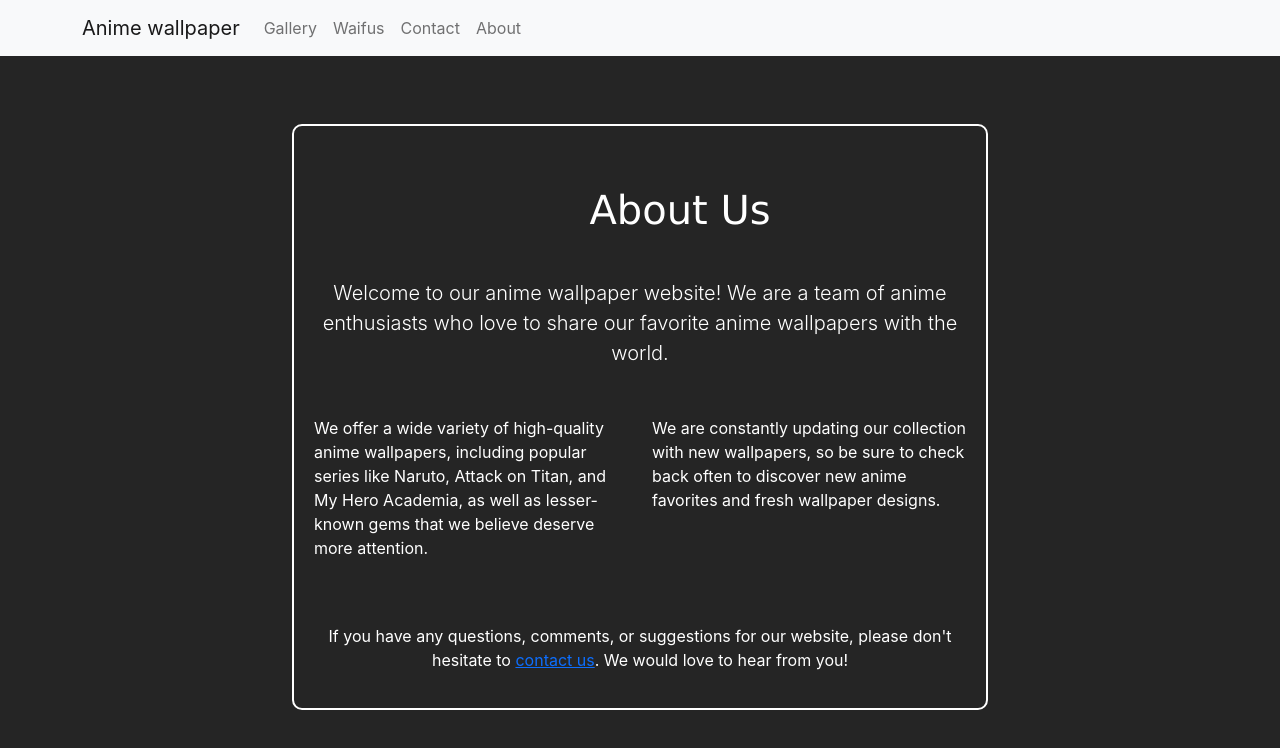
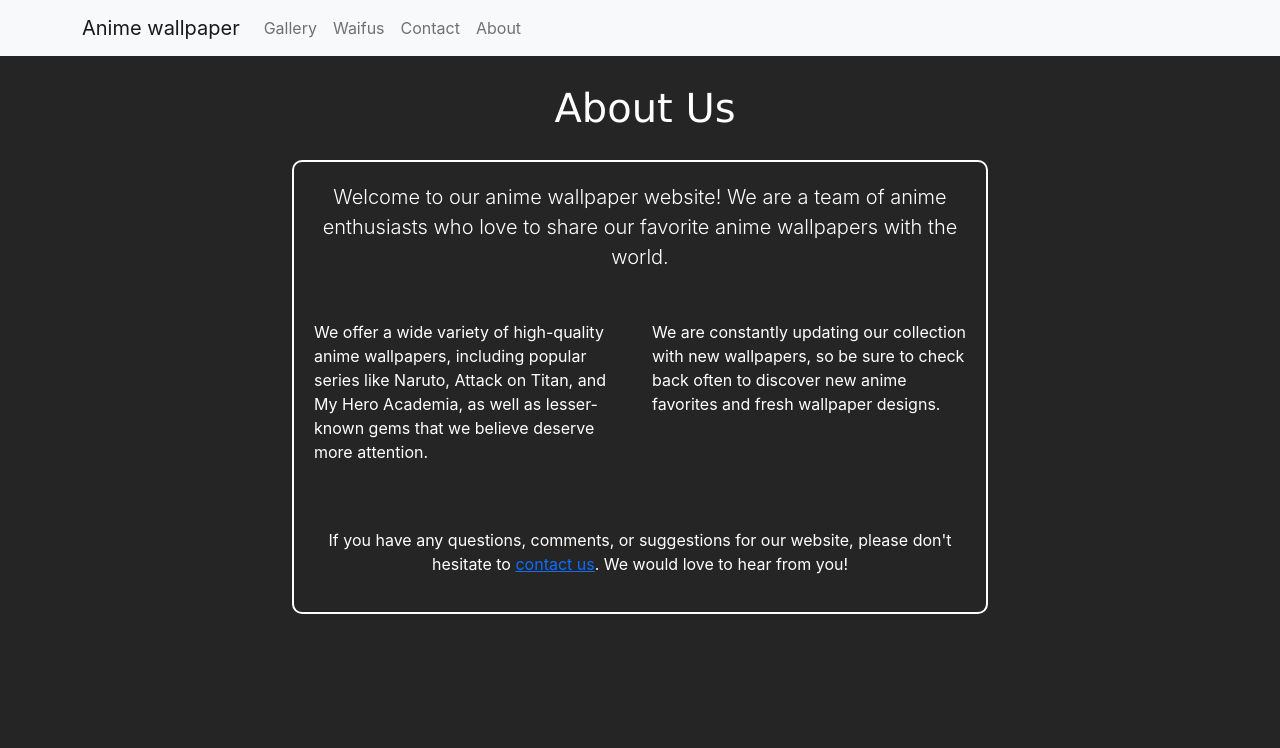
Before and after one commit to Ayushkr15/Anime-Wallpaper, a React (Create React App) app: page /about in a window 1280 px wide. Shown: the top 748 px of the page. Built offline with nearby package versions, Linux system fonts and the light colour scheme.

Commit message:
updates to finest

```diff
--- a/src/index.css
+++ b/src/index.css
@@ -143,3 +143,11 @@ img {
 .social-details a {
   margin-right: 10px;
 }
+
+/* End here */
+
+.about-title{
+margin-left: -70px;
+margin-top: -40px;
+margin-bottom: -20px;
+}
--- a/src/pages/About.js
+++ b/src/pages/About.js
@@ -5,10 +5,12 @@ function About() {
   return (
     <div>
       <Container className="my-5">
+        <div className="about-title justify-content-center align-items-center">
+          <h1 className="text-center">About Us</h1>
+        </div>
         <Row>
           <Col md="8" className="mx-auto">
             <div className="abt animated-hover">
-              <h1 className="text-center mb-4">About Us</h1>
               <p className="lead text-center mb-5">
                 Welcome to our anime wallpaper website! We are a team of anime
                 enthusiasts who love to share our favorite anime wallpapers with
```
